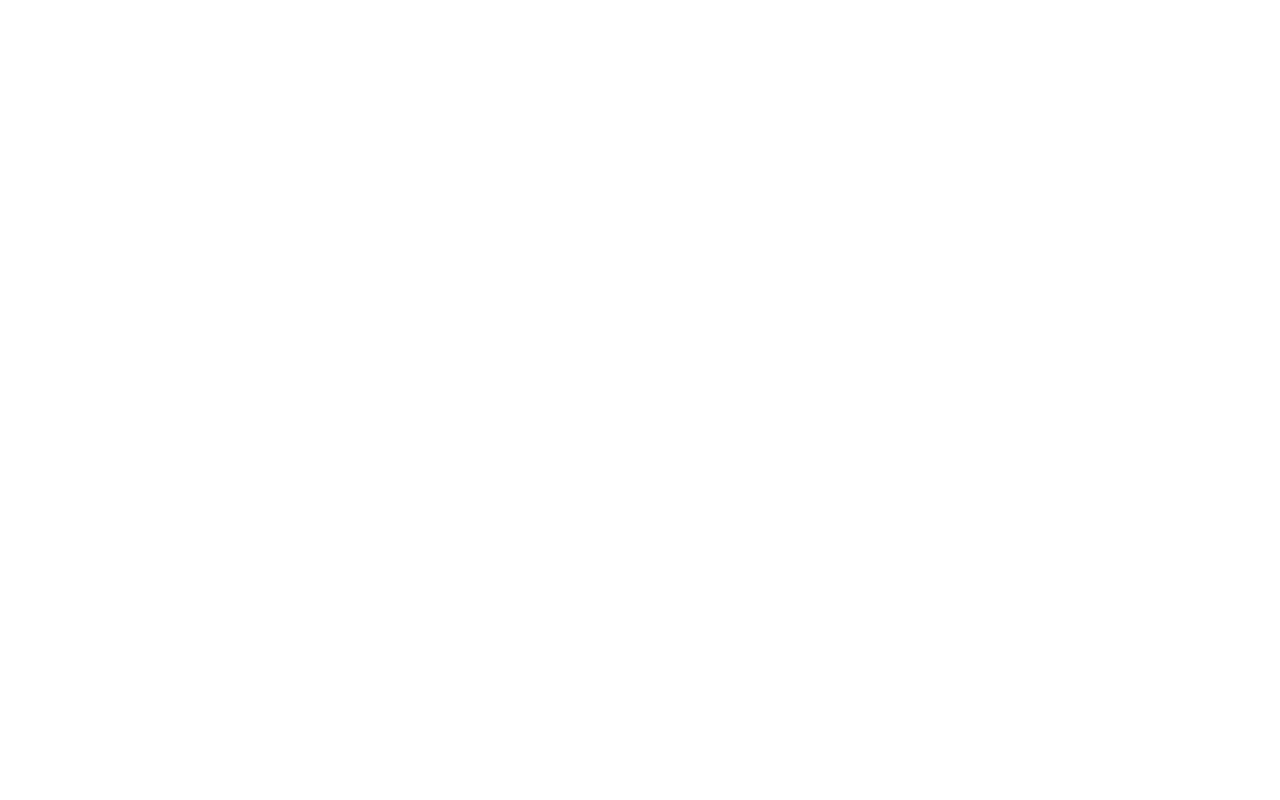
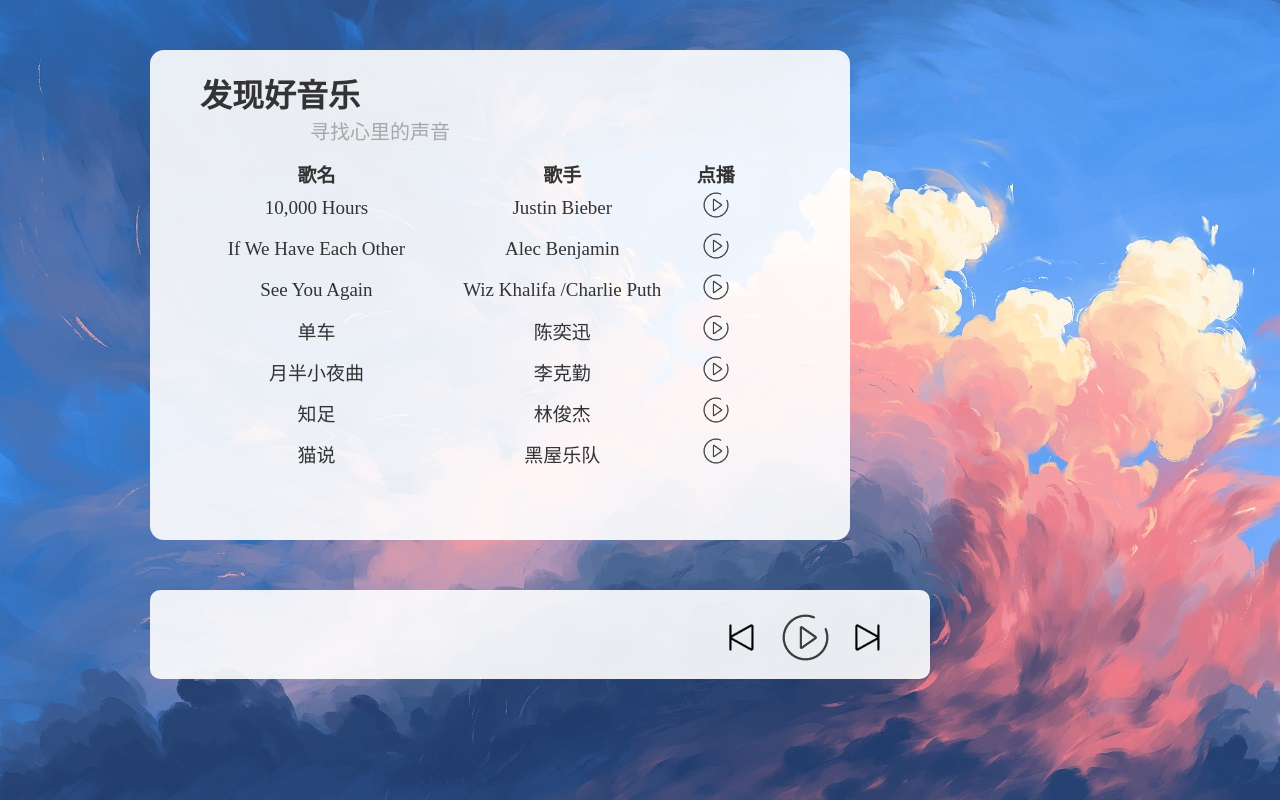
Before and after one commit to freedom8939/originCode, a plain HTML site: page lanshuqian-music/components/FindNiceMusic/index.html in a window 1280 px wide. Drawn offline with Linux system fonts and the light colour scheme.

Commit message:
播放栏右侧功能区

```diff
--- a/lanshuqian-music/components/FindNiceMusic/index.css
+++ b/lanshuqian-music/components/FindNiceMusic/index.css
@@ -1,109 +1,89 @@
 * {
+    padding: 0;
     margin: 0;
-    padding: 0;
 }
 
-.bigImg{
-    width: 100%;
-    height: 336px;
-    background-color: #fffcf7;
+body {
+    user-select: none; /*取消用户点击能力*/
+    background: url(../../public/background.jpg) no-repeat;
 }
 
-#container
-{
-    width: 1116px;
-    height: 336px;
-    margin: 0 auto;
-    position: relative;
+#music-container {
+    border-radius: 14px;
+    color: #333;
+    height: 500px;
+    margin: 50px 0 0 150px;
+    width: 740px;
+    position: absolute;
 }
 
-#photos{
-    margin: 0;
-    position: absolute;
-    left: 60px;
-    width: 730px;
-    height: 336px;
+.second-title {
+    font-size: 20px;
+    margin-bottom: 15px;
+    color: #a7a7a7;
+}
+
+.left-container {
+    position: relative;
+    height: 450px;
+    width: 600px;
+    padding: 20px 50px;
+    /*设置透明度*/
+    background: rgba(255, 255, 255, 0.9);
+    border-radius: 14px;
+}
+
+.play-button {
+    width: 30px;
+    height: 30px;
     cursor: pointer;
 }
 
-.pictures{
-    position: absolute;
-    width: 730px;
-    height: 336px;
-    list-style: none;
+.table {
+    border-collapse: collapse;
+    width: 90%;
+    font-size: 19px;
+
 }
 
-#arrows{
-    position: absolute;
-    width: 1110px;
-    height: 60px;
-    margin-top: 130px;
-    margin-left: -60px;
+.table tr {
+    margin-left: 20px;
 }
 
-.arrow{
-    font-size: 2.5em;
-    background-color: rgb(144,144,144,0);
-    color: #fcfcfc;
-    width: 37px;
-    cursor: pointer;
+.table tr:hover {
+    background-color: #cccccc;
 }
 
-.arrow:hover
-{
-    background-color: rgb(144,144,144,0.2);
+.table tr td {
+    text-align: center;
+    padding: 3px;
 }
 
-.client-download
-{
-    position: absolute;
-    right: 72px;
-    display: inline-block;
-    width: 254px;
-    height: 336px;
-    background-image: url('../img/bigImg/下载客户端1.png');
+.bottom-container {
+    margin: 50px 0;
+    height: 49px;
+    width: 100%;
+    padding: 20px;
+    background-color: #fff;
+    border-radius: 10px;
+    background: rgba(255, 255, 255, 0.9);
 }
 
-.client-download p
-{
-    position: absolute;
-    bottom: 40px;
-    left: 10px;
-    font-size: 12px;
-    color: #8d8d8d;
+.player-area {
+
 }
 
-.download
-{
-    position: absolute;
-    bottom: 68px;
-    left: 20px;
-    width: 215px;
-    height: 56px;
-    cursor: pointer;
+.function-area {
+    display: flex;
+    float: right;
+    text-align: center;
+    width: 25%;
+
 }
 
-.download:hover
-{
-    background-image: url('../img/bigImg/下载客户端2.png');
+.function-area img {
+    cursor: pointer;
+    margin: 0 18px;
+    height: 35px;
+    width: 35px;
 }
-
-#buttons{
-    position: relative;
-    width: 1116px;
-    height: 10px;
-    margin: 0 auto;
-    margin-top: -16px;
-    padding: 0 300px;
-    z-index: 2;
-}
-
-.button{
-    width: 6px;
-    height: 6px;
-    border-radius: 3px;
-    background-color: grey;
-    float: left;
-    margin-right: 18px;
-    cursor: pointer;
-}
--- a/lanshuqian-music/components/FindNiceMusic/index.html
+++ b/lanshuqian-music/components/FindNiceMusic/index.html
@@ -5,10 +5,105 @@
     <title>发现好音乐</title>
     <link rel="stylesheet" href="index.css">
 </head>
+<script src="index.js"></script>
 <body>
+<div id="music-container">
 
+    <div class="left-container">
+        <h1>发现好音乐</h1>
+        <div class="second-title" style="margin-left: 110px;">寻找心里的声音</div>
+        <table class="table">
+            <tr>
+                <th>歌名</th>
+                <th>歌手</th>
+                <th>点播</th>
+            </tr>
+            <tr>
+                <td>10,000 Hours</td>
+                <td>Justin Bieber</td>
+                <td>
+                    <img class="play-button" src="../../public/play.png">
+                </td>
+            </tr>
+            <tr>
+                <td>If We Have Each Other</td>
+                <td>Alec Benjamin</td>
+                <td>
+                    <img class="play-button" src="../../public/play.png">
+                </td>
+            </tr>
+            <tr>
+                <td>See You Again</td>
+                <td>Wiz Khalifa /Charlie Puth</td>
+                <td>
+                    <img class="play-button" src="../../public/play.png">
+                </td>
+            </tr>
+            <tr>
+                <td>单车</td>
+                <td>陈奕迅</td>
+                <td>
+                    <img class="play-button" src="../../public/play.png">
+                </td>
+            </tr>
+            <tr>
+                <td>月半小夜曲</td>
+                <td>李克勤</td>
+                <td>
+                    <img class="play-button" src="../../public/play.png">
+                </td>
+            </tr>
+            <tr>
+                <td>知足</td>
+                <td>林俊杰</td>
+                <td>
+                    <img class="play-button" src="../../public/play.png">
+                </td>
+            </tr>
+            <tr>
+                <td>猫说</td>
+                <td>黑屋乐队</td>
+                <td>
+                    <img class="play-button" src="../../public/play.png">
+                </td>
+            </tr>
+
+        </table>
+    </div>
+
+    <div class="bottom-container">
+        <!--左侧播放区-->
+        <div class="player-area">
+
+        </div>
+        <!--右侧功能区-->
+        <div class="function-area">
+            <img style="margin: auto 0" src="../../public/prev.png">
+            <img id="playMusic" style="height: 55px; width: auto" src="../../public/playmusic.png">
+            <img id="pauseMusic" style="height: 55px; width: auto" src="../../public/pause.png">
+            <img style="margin: auto 0" src="../../public/next.png">
+        </div>
+    </div>
+
+</div>
+<script>
+    const playMusic = document.getElementById('playMusic');
+    const pauseMusic = document.getElementById('pauseMusic');
+    // 初始化
+    pauseMusic.style.display = 'none';
+    playMusic.style.display = 'inline-block';
+
+    playMusic.addEventListener('click', function() { //点击播放
+        pauseMusic.style.display = 'inline-block';
+        playMusic.style.display = 'none';
+    });
+    pauseMusic.addEventListener('click', function() {
+        pauseMusic.style.display = 'none';
+        playMusic.style.display = 'inline-block';
+    });
+
+
+</script>
 </body>
-<script>
-</script>
 
 </html>
--- a/lanshuqian-music/components/login/login.js
+++ b/lanshuqian-music/components/login/login.js
@@ -7,11 +7,7 @@ $(document).ready(function () {
 
     $('#loginForm').submit(function (event) {
         event.preventDefault();
-
-
         const clickedButtonClass = $(document.activeElement).attr('class');
-
-
         let a = $("#loginUsername").val();
         let b = $("#loginPassword").val()
 
@@ -68,6 +64,7 @@ $(document).ready(function () {
                     checkPassword: b,
                     planetCode: Math.floor(Math.random() * (9999 - 1) + 1)
                 },
+
                 success: function (response) {
                     console.log(response);
                     if (response.code === 0) {
```
Also changed, not shown: lanshuqian-music/index.html (+1 -1 lines), lanshuqian-music/public/background.jpg (added), lanshuqian-music/public/next.png (added), lanshuqian-music/public/pause.png (added), lanshuqian-music/public/play.png (added), lanshuqian-music/public/playmusic.png (added), lanshuqian-music/public/prev.png (added).
